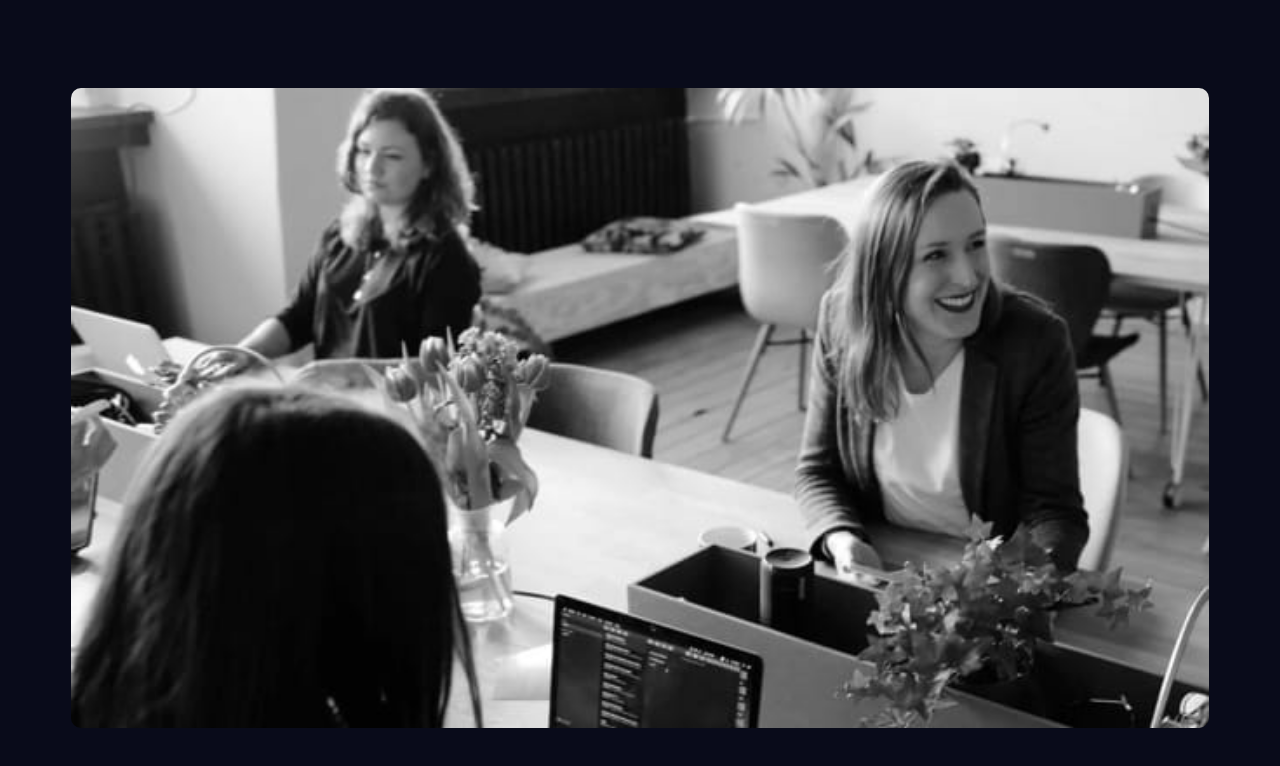
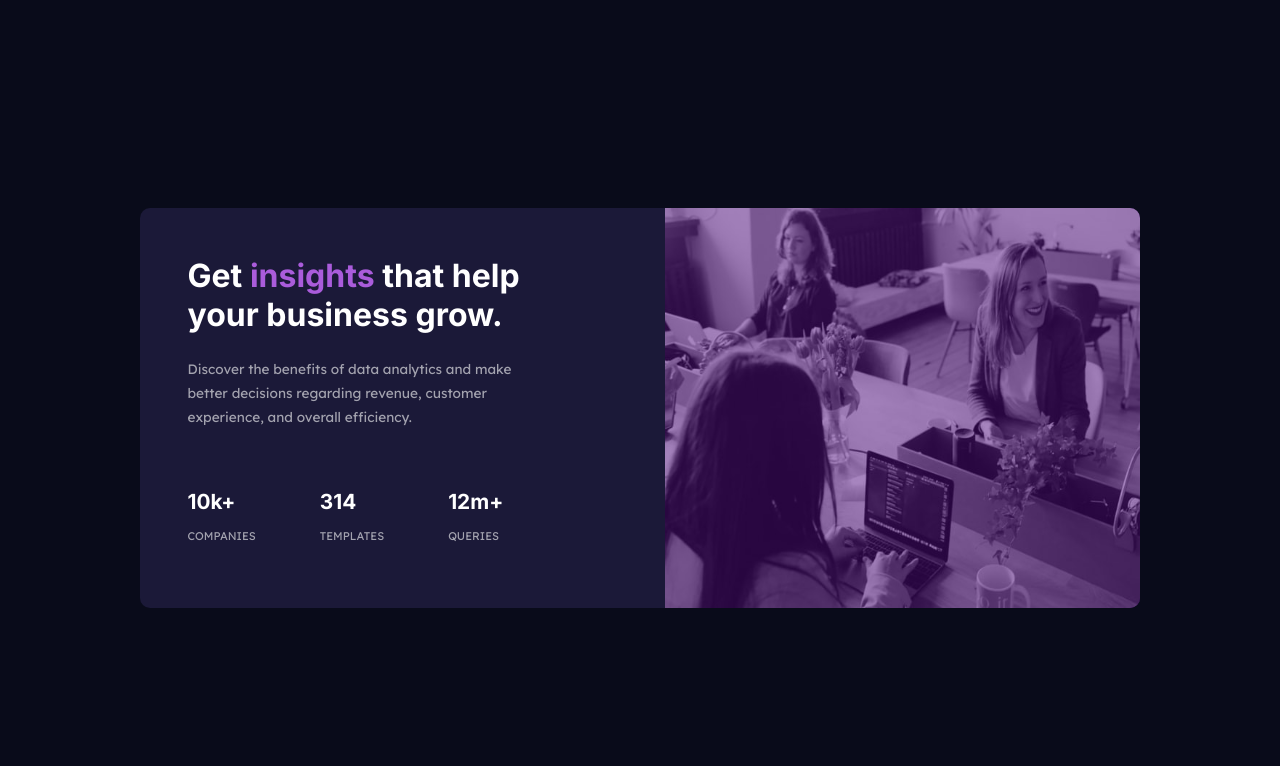
Before and after one commit to QZheng16/FM_Challenge2, a plain HTML site: page index.html in a window 1280 px wide. Drawn offline with Linux system fonts and the light colour scheme.

Commit message:
Finish Project

```diff
--- a/index.html
+++ b/index.html
@@ -24,10 +24,11 @@
 </head>
 <body>
   <main class = "card">
+      <div class="card-img">
+        <img  srcset="images/image-header-mobile.jpg 400w" size="(max-width: 400px)" src="images/image-header-desktop.jpg" alt="">
+      </div>
 
-      <img class="card-img" src="images/image-header-mobile.jpg" alt="">
-
-
+      <div class = "card-content">
         <h1>Get <span>insights</span>  that help your business grow.</h1>
 
         <p>Discover the benefits of data analytics and make better decisions regarding revenue, customer
@@ -50,6 +51,9 @@
           </div>
         </div>
 
+      </div>
+
+
   </main>
 </body>
 </html>
--- a/styles.css
+++ b/styles.css
@@ -1,6 +1,4 @@
-
-
-:root{
+:root {
     /* primary colors */
     --primary-dark-blue-color: hsl(233, 47%, 7%);
     --primary-dark-desat-blue-color: hsl(244, 38%, 16%);
@@ -12,8 +10,7 @@
     --neutral-slight-white2-color: hsla(0, 0%, 100%, 0.6);
 }
 
-
-body{
+body {
     height: 100vh;
     background-color: var(--primary-dark-blue-color);
     font-family: 'Inter', sans-serif;
@@ -21,59 +18,114 @@ body{
     display: flex;
     align-items: center;
     justify-content: center;
-
-
 }
 
-h1{
+h1 {
     color: var(--neutral-white-color);
-    font-size: 1.7rem;
+    font-size: 1.6rem;
 }
 
-h2{
+h2 {
     color: var(--neutral-white-color);
-    font-size: 1.5rem;
+    font-size: 1.3rem;
+    margin-bottom: 0px;
 }
 
-main h1{
+.card-content h1 {
     margin: 10% 10% 0%;
 }
 
-main p{
-    margin: 5% 12% 10%;
+.card-content>* {
+    margin: 5% 13% 5%;
 }
 
-h1 span{
+h1 span {
     color: var(--primary-soft-violet-color);
 }
 
-
-p{
+p {
     color: var(--neutral-slight-white2-color);
     font-family: 'Lexend Deca', sans-serif;
     font-size: .85rem;
     line-height: 1.3rem;
+    margin-top: 10px;
 }
 
-img{
-    width: 100%;
-
+.stats {
+    display: flex;
+    flex-direction: column;
 }
 
+.stats div p {
+    font-size: .7rem;
+}
 
+img {
+    max-width: 100%;
+    opacity: 50%;
+    display: block;
+}
 
+.card-img {
+    background-color: rgba(106, 3, 165, 0.651);
+    width: 100%;
+}
 
-.card{
+.card {
     background-color: var(--primary-dark-desat-blue-color);
     overflow: hidden;
-
     margin: 0px;
     border-radius: 10px;
     text-align: center;
+    width: 90%;
+    height: 100%;
+    max-width: 400px;
+    max-height: 750px;
+    display: flex;
+    flex-direction: column;
+}
 
-    width: 90%;
-    height: 80%;
+@media (min-width:900px) {
 
+    .card {
+        flex-direction: row-reverse;
+        width: 90%;
+        height: 60%;
+        max-width: 1000px;
+        max-height: 400px;
+    }
+
+    .card-content{
+        width: 100%;
+        padding-right: 5%;
+
+    }
+    .card-content>* {
+        text-align: left;
+        margin-left: 10%;
+    }
+
+    .card-content p {
+        line-height: 1.5rem;
+    }
+
+    .card-content h1 {
+        font-size: 2rem;
+    }
+
+    img {
+        height: 100%;
+        width: 100%;
+    }
+
+    .stats {
+        flex-direction: row;
+        gap: 4rem;
+    }
+
+    .stats div {
+        margin-top: 5%;
+    }
 }
 
 
@@ -119,5 +171,11 @@ img{
 
 
 
-.attribution { font-size: 11px; text-align: center; }
-.attribution a { color: hsl(228, 45%, 44%); }
+.attribution {
+    font-size: 11px;
+    text-align: center;
+}
+
+.attribution a {
+    color: hsl(228, 45%, 44%);
+}
```
Lines whose indentation alone changed are shown as unchanged.
